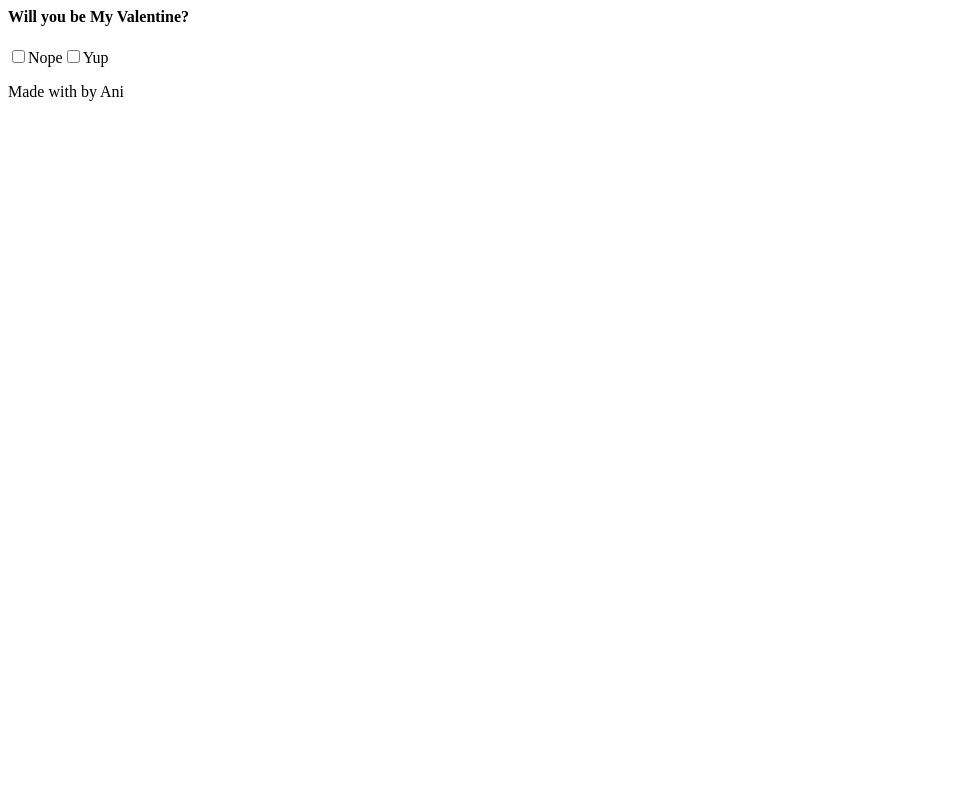
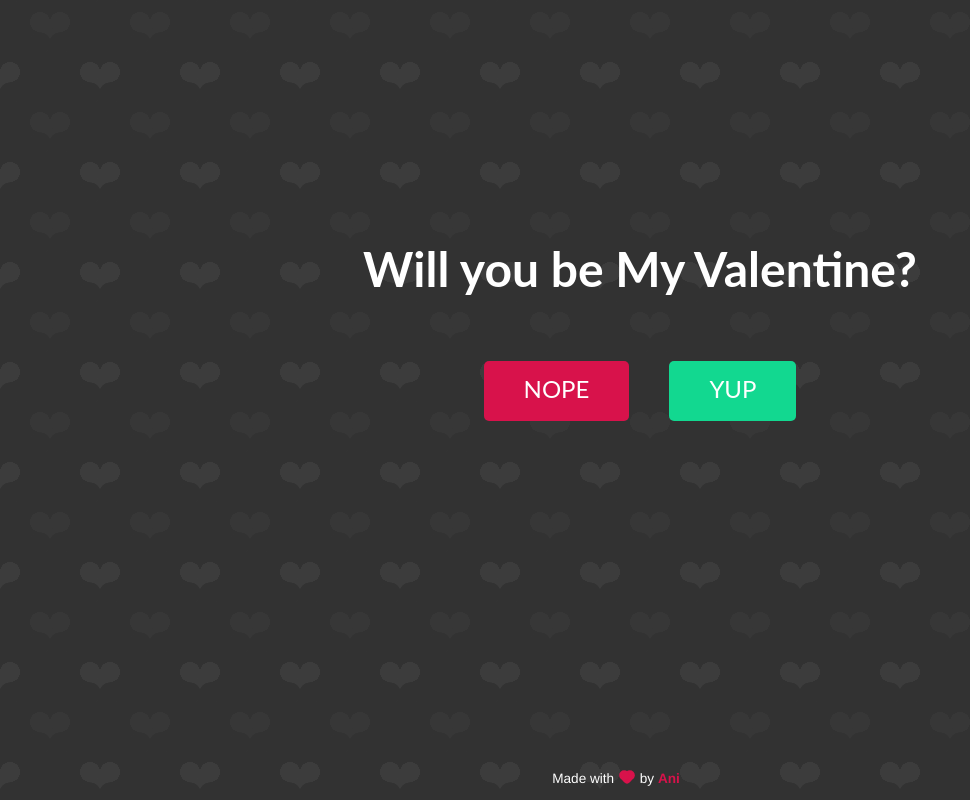
Before and after one commit to AnushandRithish64/Valentine, a plain HTML site: page index.html in a window 1280 px wide. Shown: the whole page, without its empty margins (0-970 px from the left). Drawn offline with Linux system fonts and the light colour scheme.

Commit message:
Update index.html

```diff
--- a/index.html
+++ b/index.html
@@ -1,3 +1,6 @@
+<script> src="script.js"></script>
+ <link rel="stylesheet" href="style.css">
+
 <div class="centered">
     <h4>Will you be My Valentine?</h4><input class="no" type="checkbox" name="answer" id="No" /><label class="no" for="No">Nope</label><input class="yes" type="checkbox" name="answer" id="Yes" /><label class="yes" for="Yes">Yup</label>
     <div class="answer--yes"></div>
```
